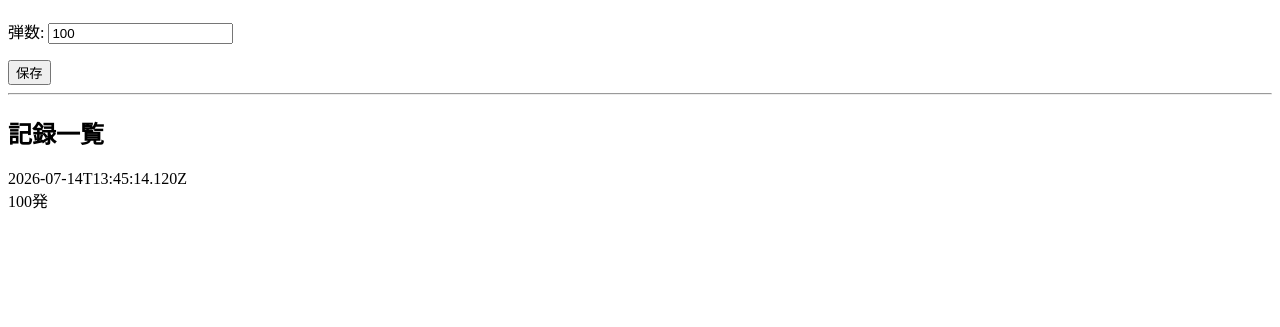
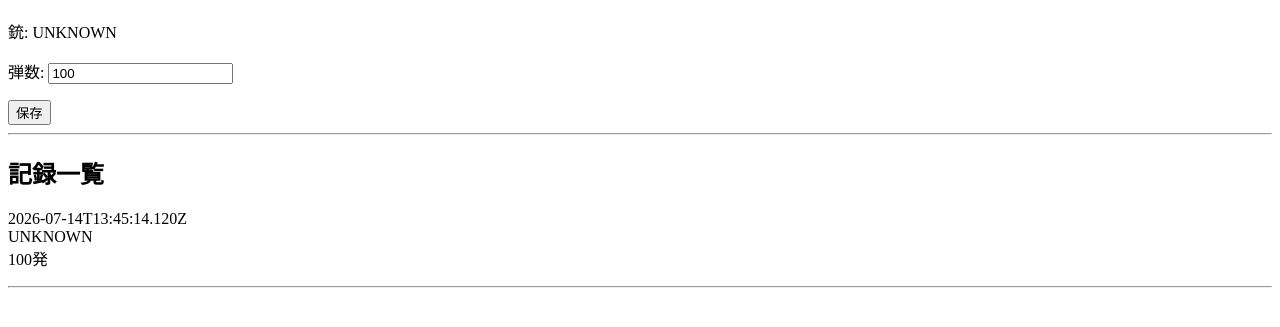
Before and after one commit to pzkpfw4h/pzkpfw4h.github.io, a plain HTML site: page index.html in a window 1280 px wide. Both pictures are taken after a click on the button "保存". Shown: the part 61-388 px from the top of the page. Drawn offline with Linux system fonts and the light colour scheme.

Commit message:
Add gun select

```diff
--- a/app.js
+++ b/app.js
@@ -1,3 +1,21 @@
+let currentGun = "UNKNOWN";
+
+const params =
+    new URLSearchParams(
+        window.location.search
+    );
+
+const gun =
+    params.get("gun");
+
+if (gun) {
+    currentGun = gun;
+}
+
+document.getElementById(
+    "gunName"
+).textContent = currentGun;
+
 function saveRecord() {
 
     const ammo = Number(
@@ -14,6 +32,7 @@ function saveRecord() {
 
     store.add({
         date: new Date().toISOString(),
+        gun: currentGun,
         ammo: ammo
     });
 
@@ -51,11 +70,14 @@ function loadRecords() {
         .reverse()
         .forEach(r => {
 
-            div.innerHTML +=
-                `<p>
+            div.innerHTML += `
+                <p>
                 ${r.date}<br>
+                ${r.gun}<br>
                 ${r.ammo}発
-                </p>`;
+                </p>
+                <hr>
+            `;
         });
     };
 }
--- a/index.html
+++ b/index.html
@@ -12,6 +12,11 @@
 <body>
 
 <h1>GunLog</h1>
+
+<p>
+銃:
+<span id="gunName">未設定</span>
+</p>
 
 <p>
 弾数:
```
